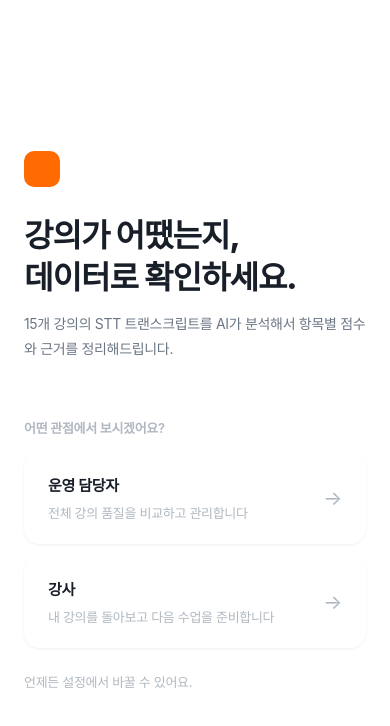
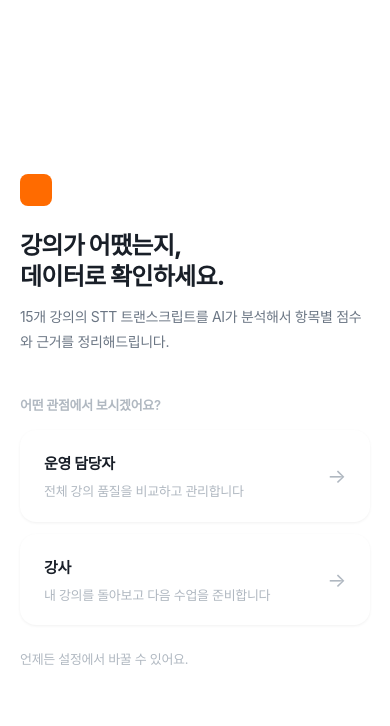
Before and after one commit to nlp-ai-report-generation/midterm, a React (Vite) app in the folder frontend/: page / in a window 390 px wide. Shown: the top 726 px of the page. Built offline with nearby package versions, Linux system fonts and the light colour scheme; no server answers; a web font is replaced by a local one.

Commit message:
fix: 역할 선택 모바일 반응형 (100dvh + clamp 폰트 + 패딩 축소)

```diff
--- a/frontend/src/pages/RoleSelectPage.tsx
+++ b/frontend/src/pages/RoleSelectPage.tsx
@@ -28,29 +28,31 @@ export default function RoleSelectPage() {
   return (
     <div
       style={{
-        minHeight: "100vh",
+        minHeight: "100dvh",
         background: "var(--surface)",
         display: "flex",
         alignItems: "center",
         justifyContent: "center",
-        padding: "40px 24px",
+        padding: "32px 20px",
+        boxSizing: "border-box",
+        overflow: "hidden",
       }}
     >
-      <div style={{ width: "100%", maxWidth: 520 }}>
+      <div style={{ width: "100%", maxWidth: 460 }}>
         {/* 헤드라인 */}
-        <div style={{ marginBottom: 56 }}>
+        <div style={{ marginBottom: 40 }}>
           <div
             style={{
-              width: 36,
-              height: 36,
-              borderRadius: 10,
+              width: 32,
+              height: 32,
+              borderRadius: 8,
               background: "var(--primary)",
-              marginBottom: 28,
+              marginBottom: 24,
             }}
           />
           <h1
             style={{
-              fontSize: 32,
+              fontSize: "clamp(24px, 6vw, 32px)",
               fontWeight: 800,
               color: "var(--text-primary)",
               lineHeight: 1.3,
```
